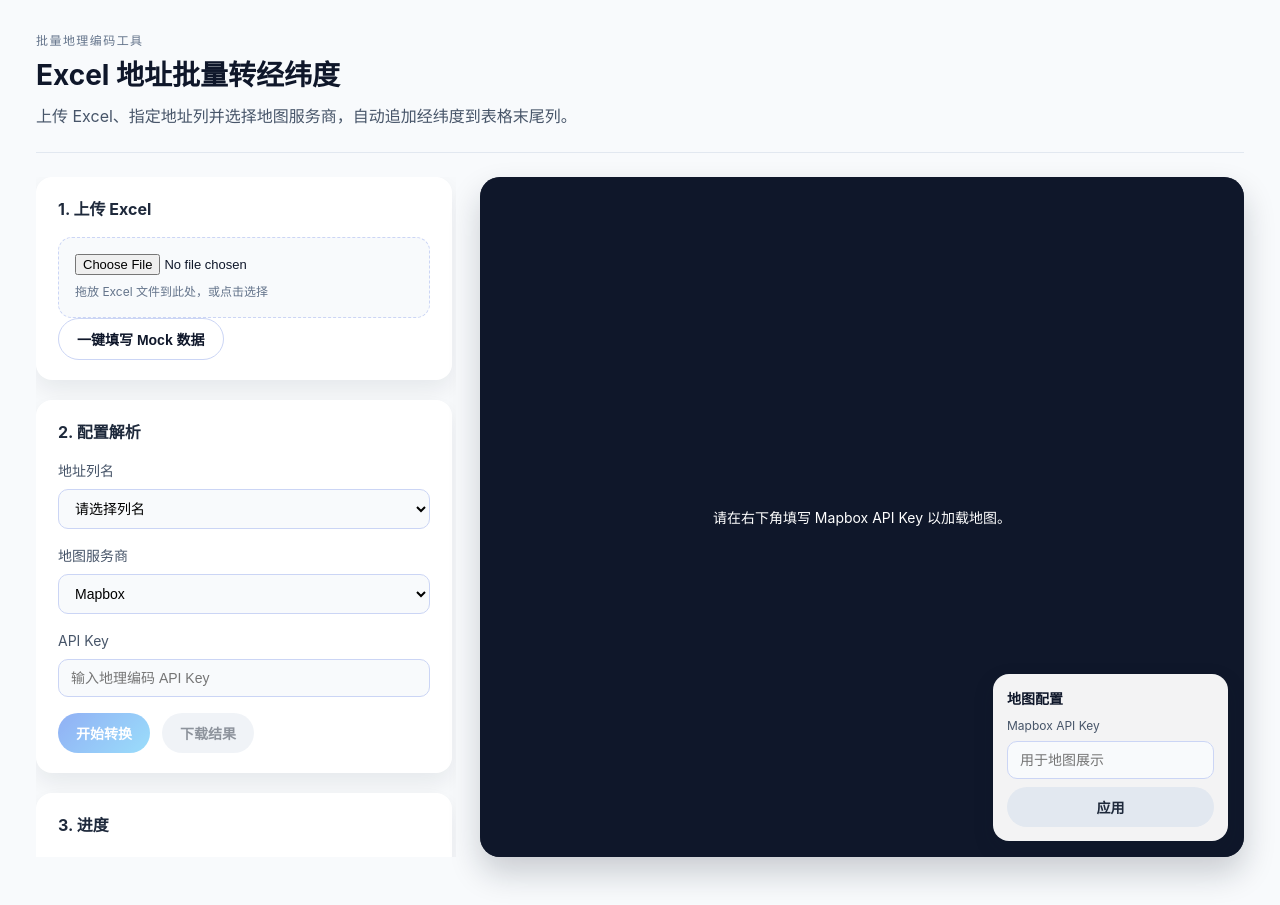
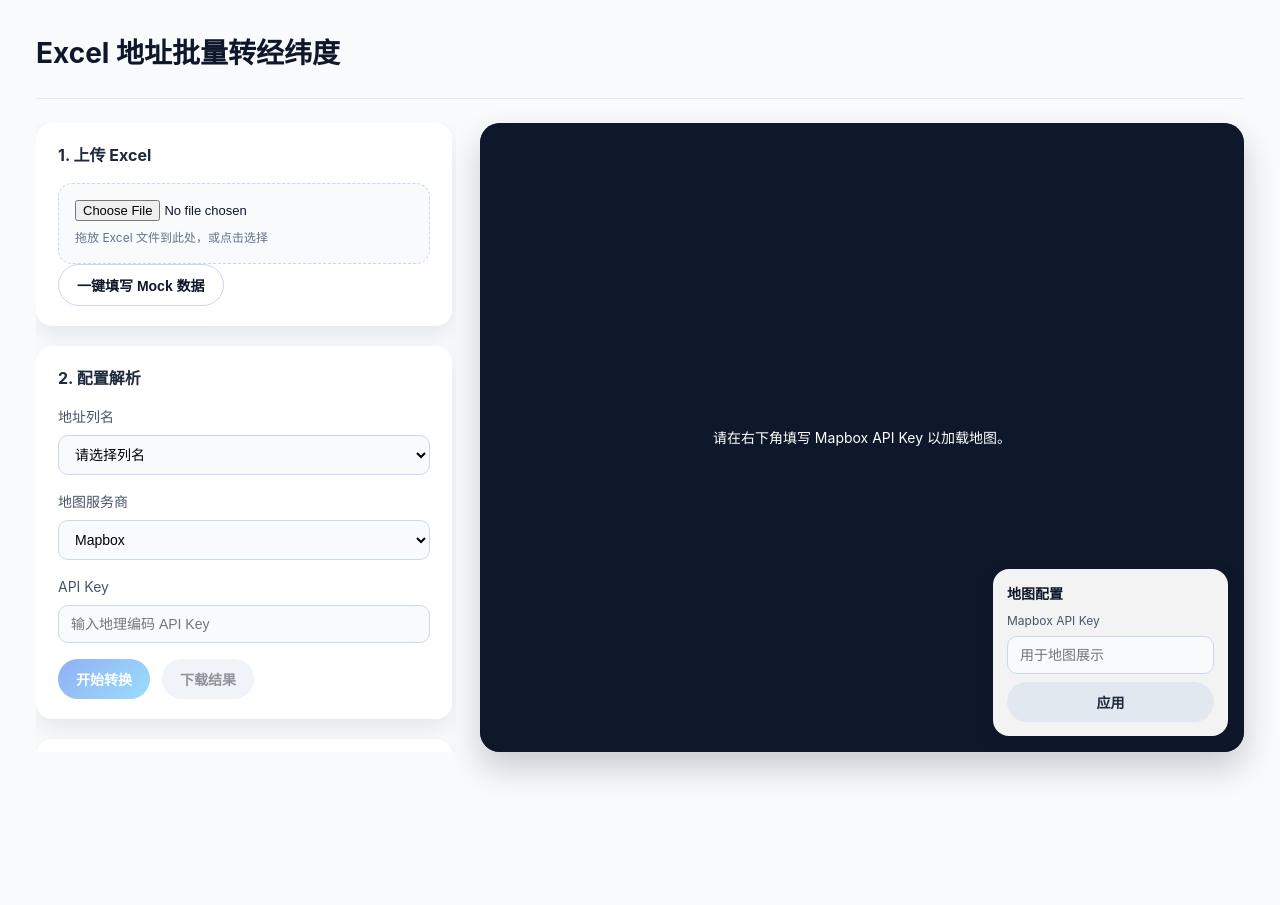
Before and after one commit to JO-WTF/network-tools, a Vue app: page / in a window 1280 px wide. After the commit the page ends 800 px from the top, so only its background shows below. Built offline with nearby package versions, Linux system fonts and the light colour scheme.

Commit message:
Simplify header and fill viewport

```diff
--- a/src/App.vue
+++ b/src/App.vue
@@ -1,13 +1,7 @@
 <template>
   <div class="app-shell">
     <header class="app-header">
-      <div>
-        <p class="eyebrow">批量地理编码工具</p>
-        <h1>Excel 地址批量转经纬度</h1>
-        <p class="subtext">
-          上传 Excel、指定地址列并选择地图服务商，自动追加经纬度到表格末尾列。
-        </p>
-      </div>
+      <h1>Excel 地址批量转经纬度</h1>
     </header>
 
     <main class="layout">
--- a/src/style.css
+++ b/src/style.css
@@ -13,42 +13,33 @@
 
 body {
   margin: 0;
+  min-height: 100vh;
 }
 
 #app {
   min-height: 100vh;
+  height: 100vh;
 }
 
 .app-shell {
   padding: 32px 36px 48px;
   min-height: 100vh;
+  height: 100vh;
+  display: flex;
+  flex-direction: column;
 }
 
 .app-header {
   display: flex;
-  align-items: flex-start;
-  justify-content: space-between;
-  gap: 24px;
+  align-items: center;
+  justify-content: flex-start;
   padding-bottom: 24px;
   border-bottom: 1px solid #e2e8f0;
 }
 
-.eyebrow {
-  font-size: 12px;
-  letter-spacing: 0.12em;
-  text-transform: uppercase;
-  color: #64748b;
-  margin: 0 0 4px;
-}
-
 h1 {
   font-size: 28px;
-  margin: 0 0 8px;
-}
-
-.subtext {
   margin: 0;
-  color: #475569;
 }
 
 .layout {
@@ -56,7 +47,8 @@ h1 {
   grid-template-columns: minmax(320px, 420px) 1fr;
   gap: 24px;
   margin-top: 24px;
-  height: calc(100vh - 120px);
+  flex: 1;
+  min-height: 0;
 }
 
 .panel {
@@ -245,12 +237,13 @@ button:not(:disabled):hover {
 
 .map-panel {
   position: relative;
+  height: 100%;
 }
 
 .map-wrapper {
   position: sticky;
   top: 24px;
-  height: calc(100vh - 120px);
+  height: 100%;
   background: #0f172a;
   border-radius: 20px;
   overflow: hidden;
```
